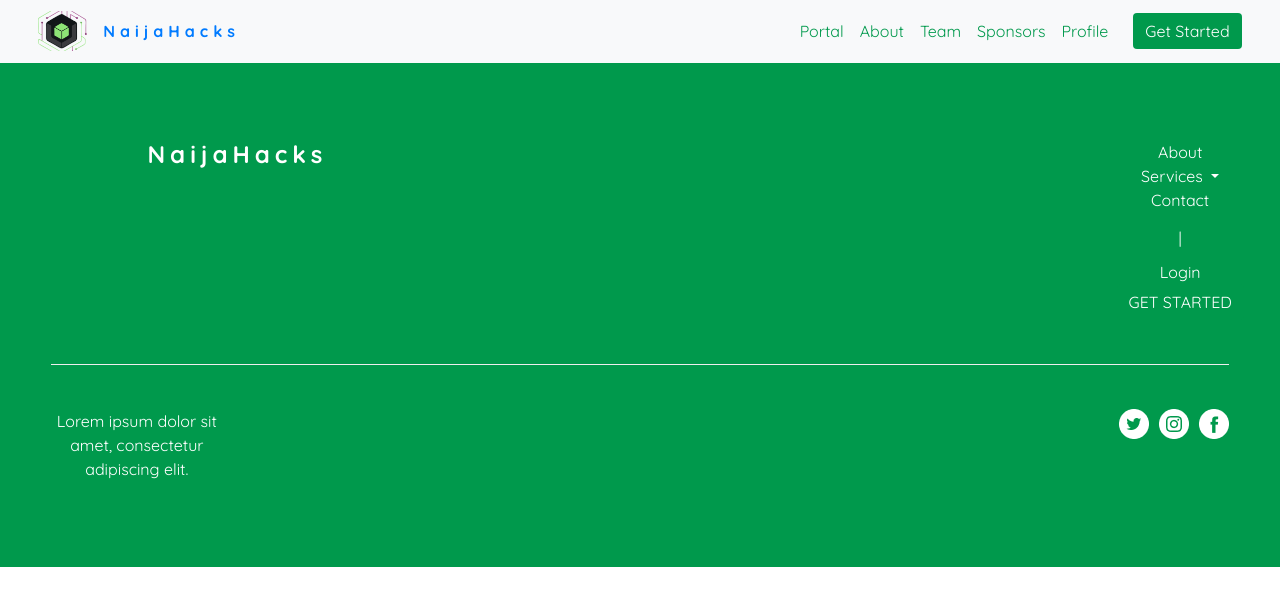
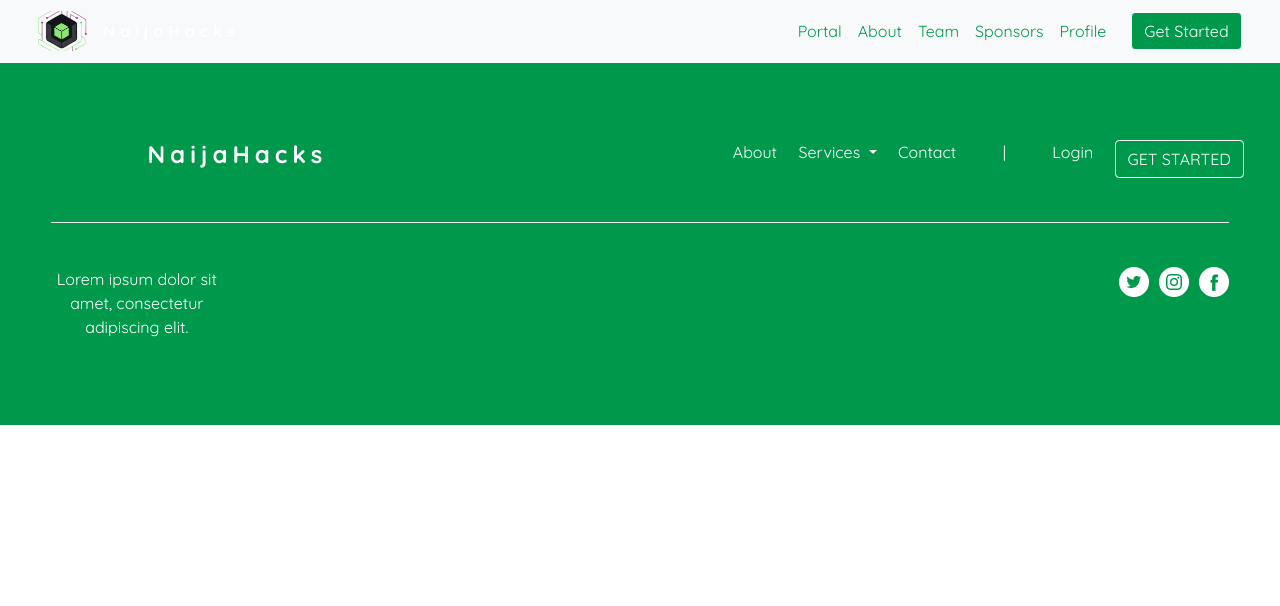
Before and after one commit to tfaniyan/community.naijahacks.com, a React (Create React App) app: page /topics in a window 1280 px wide. Shown: the top 606 px of the page. Built offline with nearby package versions, Linux system fonts and the light colour scheme.

Commit message:
css fixes

```diff
--- a/src/App.js
+++ b/src/App.js
@@ -3,8 +3,10 @@ import { BrowserRouter as Router, Route } from "react-router-dom";
 import "bootstrap";
 import "bootstrap/dist/css/bootstrap.css";
 import "./index.css";
+import "./App.css";
 
-import "./App.css";
+
+
 import Home from "./Pages/Home";
 import SignUp from "./Pages/SignUp";
 import Profile from "./Pages/Profile";
--- a/src/Components/Footer/Footer.css
+++ b/src/Components/Footer/Footer.css
@@ -0,0 +1,25 @@
+.brand-name{
+    color: #ffffff;
+}
+
+.get-started-btn {
+    border: 1px solid #ffffff;
+}
+
+
+element.style {
+    width: 511px;
+}
+
+.navbar-nav {
+    display: flex;
+    flex-direction: row;
+    justify-content: space-between;
+    padding-left: 0;
+    margin-bottom: 0;
+    list-style: none;
+}
+
+ul{
+    width:511px;
+}
--- a/src/Components/Footer/Footer.tsx
+++ b/src/Components/Footer/Footer.tsx
@@ -2,6 +2,7 @@ import * as React from "react";
 import twitter from "../../img/twitter.png";
 import instagram from "../../img/instagram.png";
 import facebook from "../../img/facebook.png";
+import './Footer.css';
 
 const Footer = () => {
   return (
@@ -47,17 +48,17 @@ const Footer = () => {
                 <a href="#">Contact</a>
               </li>
               <li id="spacer">
-                <p className="spacer">|</p>
+                <span className="spacer">|</span>
               </li>
               <li>
                 <a href="#">Login</a>
               </li>
               <li>
-                <form className="navbar-form">
+
                   <button className="btn btn-default get-started-btn">
                     GET STARTED
                   </button>
-                </form>
+
               </li>
             </ul>
           </div>
--- a/src/Components/Header/Header.css
+++ b/src/Components/Header/Header.css
@@ -0,0 +1,3 @@
+.name-brand{
+	color:#00994c;
+}
--- a/src/Components/Header/Header.tsx
+++ b/src/Components/Header/Header.tsx
@@ -1,6 +1,7 @@
 import * as React from "react";
 import logo from "../../img/favicon.png";
 import { Nav, Navbar, Form, Button } from "react-bootstrap";
+import './Header.css';
 
 const Header = () => {
   return (
@@ -9,7 +10,7 @@ const Header = () => {
         <Navbar.Brand href="/">
           <img src={logo} style={{ height: "40px" }} alt="NaijaHack-logo" />
         </Navbar.Brand>
-        <Nav.Link href="/" className="brand-name brand-name-nav">
+        <Nav.Link href="/" className="name-brand brand-name brand-name-nav">
           NaijaHacks
         </Nav.Link>
         <Navbar.Toggle />
--- a/src/index.css
+++ b/src/index.css
@@ -69,7 +69,7 @@ p {
   letter-spacing: 5px;
   font-family: "Quicksand", sans-serif;
   font-weight: bold;
-  /*color: #00994c;*/
+  color: #00994c;
 }
 
 .brand-name-nav:hover {
```
